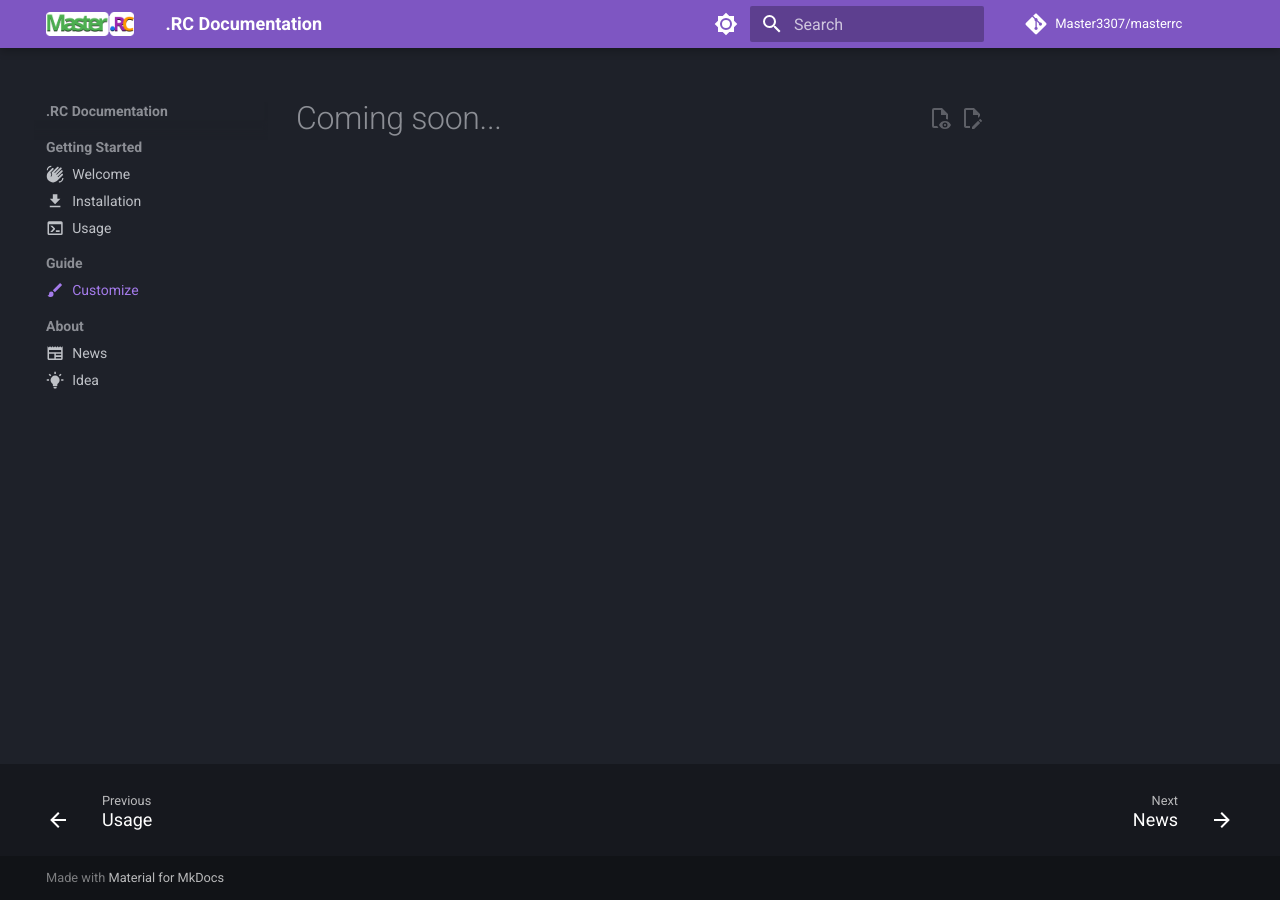
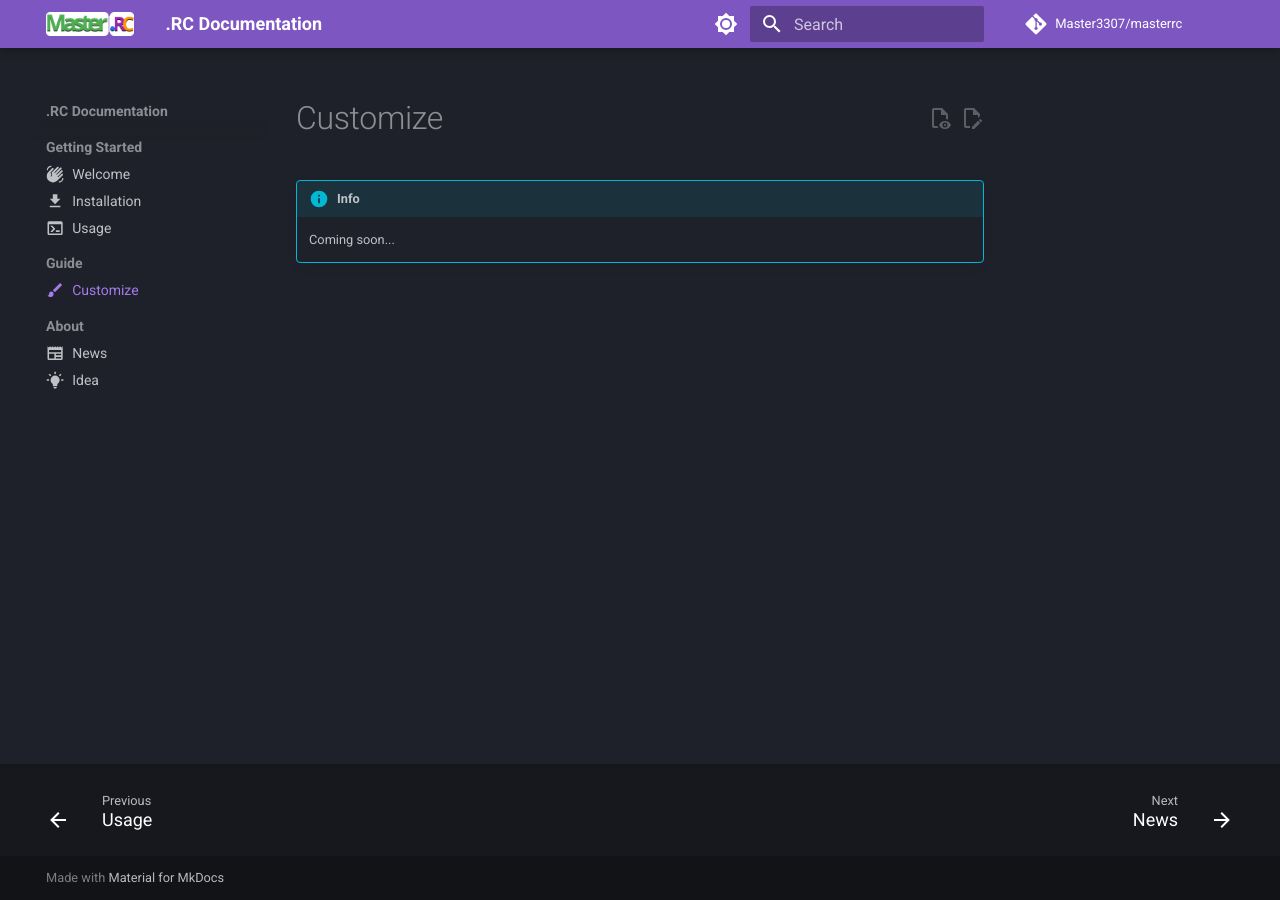
Before and after one commit to Master3307/masterrc, an MkDocs documentation site: the page built from docs/customize.md, in a window 1280 px wide. Built offline with MkDocs 1.6.1 and Material for MkDocs 9.7.7, drawn with Linux system fonts in a browser that asks for light colours; plug-ins that fetch from the network failed and are left out; comment, search, counter and statistics services are not loaded.

Commit message:
Small docs update docs - small change to customize.md

```diff
--- a/docs/customize.md
+++ b/docs/customize.md
@@ -2,4 +2,7 @@
 icon: material/brush
 ---
 
-# Coming soon...
+# Customize
+
+!!! info "Info"
+    Coming soon...
```
